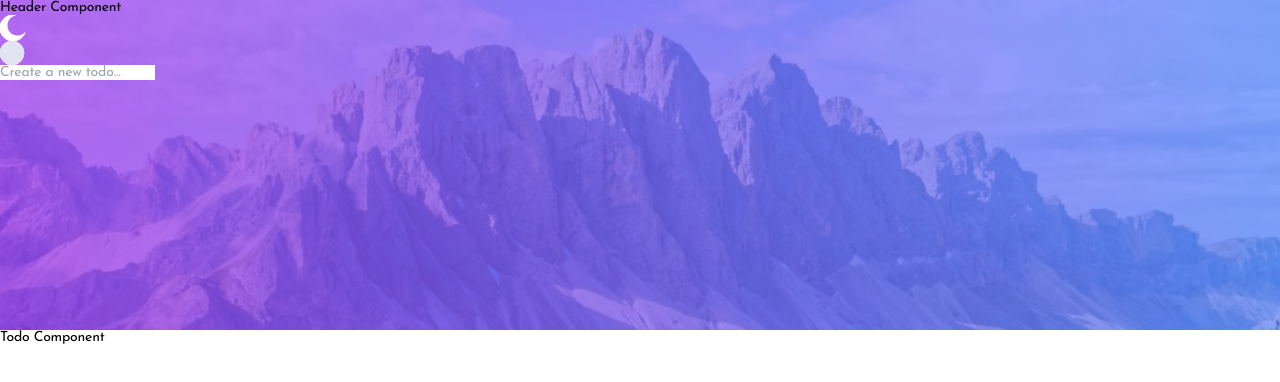
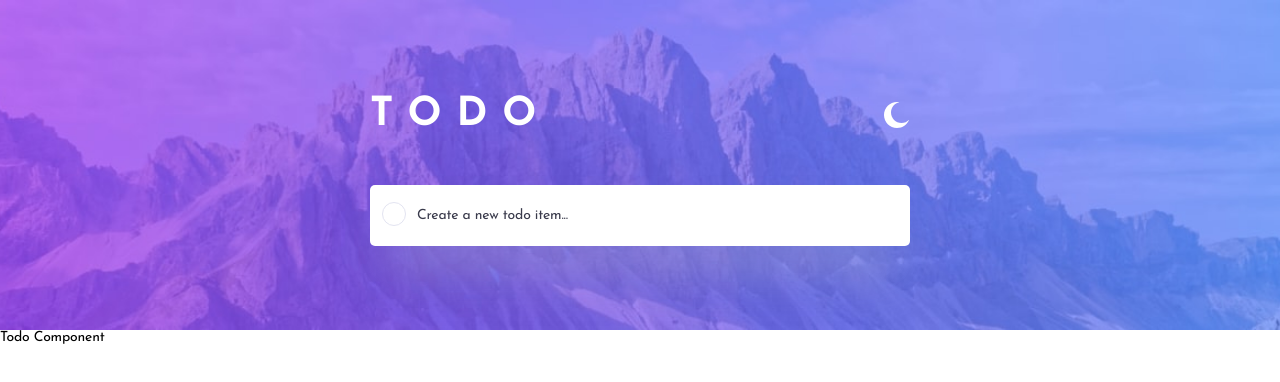
Before and after one commit to ronnypdev/Complex-Todo-App, a React (Vite) app: page / in a window 1280 px wide. Shown: the top 382 px of the page. Built offline with nearby package versions, Linux system fonts and the light colour scheme.

Commit message:
Implemented and completed the Header component

```diff
--- a/src/assets/components/Header.tsx
+++ b/src/assets/components/Header.tsx
@@ -6,23 +6,20 @@ export default function Header() {
     <>
       <header className="bg-hero-desktop-light h-[330px] bg-cover bg-center bg-no-repeat">
         <div className="max-container h-full">
-          <div>
-            <div className="list-header">
-              <h1>Header Component</h1>
-              <MoonIcon
-                fillColor="#FFFFFF"
-                stroke="#FFFFFF"
-                hoverState="hover:fill-white cursor-pointer"
-              />
+          <div className="flex justify-center items-center h-full">
+            <div className="w-[540px] my-0 mx-auto">
+              <div className="list-header flex justify-between items-center mb-10">
+                <h1 className="text-white text-[40px] leading-normal uppercase font-bold style not-italic tracking-[15px]">todo</h1>
+                <MoonIcon
+                  fillColor="#FFFFFF"
+                  hoverState="hover:fill-white cursor-pointer"
+                />
+              </div>
+              <label htmlFor="listItem" className="relative">
+                <OvalIcon />
+                <input className="w-full max-w-full py-[23px] pr-5 pl-[47px] shadow-paleWhite rounded-[5px] placeholder:text-darkGrey" type="text" name="listItem" id="listItem" placeholder="Create a new todo item..."/>
+              </label>
             </div>
-            <label htmlFor="listItem">
-              <OvalIcon
-                fillColor="#E3E4F1"
-                stroke="#E3E4F1"
-                hoverState="hover:fill-lightGrey cursor-pointer"
-              />
-              <input type="text" name="listItem" id="listItem" placeholder="Create a new todo…"/>
-            </label>
           </div>
         </div>
       </header>
--- a/src/assets/components/icons/OvalIcon.tsx
+++ b/src/assets/components/icons/OvalIcon.tsx
@@ -1,19 +1,4 @@
-type iconProps = {
-  fillColor: string;
-  stroke?: string;
-  hoverState: string;
+export default function OvalIcon() {
+  return <div className="oval-icon"></div>
+
 }
-
-export default function OvalIcon({
-  fillColor,
-  stroke,
-  hoverState,
-}: iconProps) {
-  return (
-    <>
-      <svg width="25" height="24" viewBox="0 0 25 24" fill={fillColor} xmlns="http://www.w3.org/2000/svg" className={hoverState}>
-        <circle id="Oval Copy" cx="12" cy="12" r="12" fill={fillColor} stroke={stroke} />
-      </svg>
-    </>
-  )
-}
--- a/src/index.css
+++ b/src/index.css
@@ -41,6 +41,9 @@
   }
 }
 
+.oval-icon {
+  @apply w-6 h-6 rounded-full border border-lightGrey absolute left-3 -top-[6px]
+}
 
 @layer components {
   .max-container {
```
